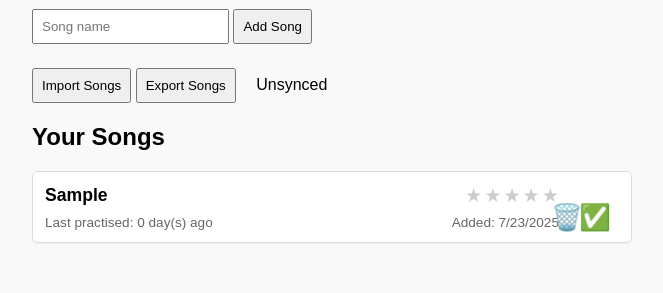
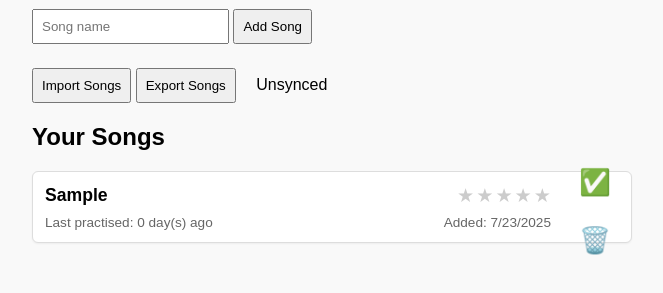
Before and after one commit to FabsOliveira/setlist-practice-tracker, a website: page index.html in a window 1280 px wide. Both pictures are taken after typing "Sample" into the empty fields and a click on the button "Add Song". Shown: the part 95-388 px from the top of the page, without its empty margins (308-971 px from the left). Drawn offline with Linux system fonts and the light colour scheme; no server answers.

Commit message:
Adjust song action layout

```diff
--- a/index.html
+++ b/index.html
@@ -21,7 +21,7 @@
       border: 1px solid #ddd;
       border-radius: 6px;
       padding: 0.75rem;
-      padding-right: 4.5rem;
+      padding-right: 5rem;
       margin-bottom: 0.75rem;
       display: flex;
       flex-direction: column;
@@ -38,37 +38,33 @@
       font-size: 1.1rem;
       margin-right: auto;
     }
-    .practice-button {
+    .button-column {
       position: absolute;
-      top: 0;
-      bottom: 0;
+      top: 0.5rem;
+      bottom: 0.5rem;
       right: 0.75rem;
-      margin: auto 0;
-      height: 1.6rem;
+      display: flex;
+      flex-direction: column;
+      align-items: flex-end;
+      justify-content: center;
+      gap: 0.25rem;
+    }
+    .practice-button, .delete-button {
       background: none;
       border: none;
       font-size: 1.6rem;
       cursor: pointer;
+      transition: transform 0.1s ease-in-out;
+    }
+    .practice-button {
       color: #4caf50;
-      transition: transform 0.1s ease-in-out;
     }
     .practice-button:hover {
       transform: scale(1.2);
       color: #2e7d32;
     }
     .delete-button {
-      position: absolute;
-      top: 0;
-      bottom: 0;
-      right: 2.5rem;
-      margin: auto 0;
-      height: 1.6rem;
-      background: none;
-      border: none;
-      font-size: 1.6rem;
-      cursor: pointer;
       color: #f44336;
-      transition: transform 0.1s ease-in-out;
     }
     .delete-button:hover {
       transform: scale(1.2);
@@ -211,7 +207,7 @@
         const button = document.createElement('button');
         button.className = 'practice-button';
         button.title = days === 0 ? 'Undo practised today' : 'Mark as practised';
-        button.textContent = days === 0 ? '✅' : '⭕';
+        button.textContent = days === 0 ? '✅' : '❌';
         button.onclick = async () => {
           if (daysSince(song.lastPracticed) === 0) {
             if (song.previousPracticed) {
@@ -241,6 +237,11 @@
           }
         };
 
+        const buttonCol = document.createElement('div');
+        buttonCol.className = 'button-column';
+        buttonCol.appendChild(button);
+        buttonCol.appendChild(deleteBtn);
+
         header.appendChild(title);
         header.appendChild(starRating);
 
@@ -253,8 +254,7 @@
 
         div.appendChild(header);
         div.appendChild(footer);
-        div.appendChild(deleteBtn);
-        div.appendChild(button);
+        div.appendChild(buttonCol);
         list.appendChild(div);
       }
     }
```
